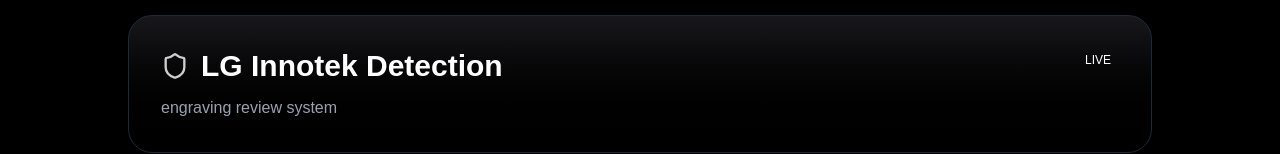
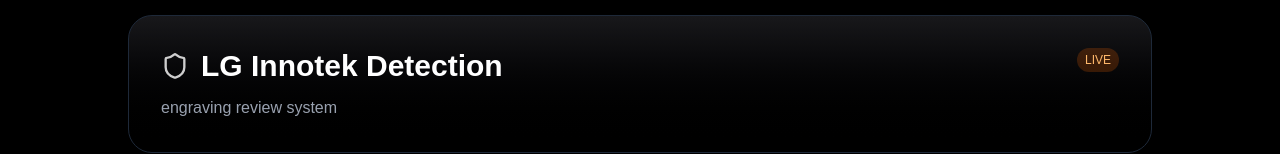
Before and after one commit to amis-zip/workspace, a Next.js app: page /faikerz in a window 1280 px wide. Shown: the part 476-630 px from the top of the page. Built offline with nearby package versions, Linux system fonts and the light colour scheme.

Commit message:
fix dynamic color typing

```diff
--- a/app/components/ToolCard.tsx
+++ b/app/components/ToolCard.tsx
@@ -10,7 +10,7 @@
   title: string;
   description: string;
   href?: string;
-  color: string;
+  color?: string;
   badge?: string;
   icon?: string;
 };
@@ -36,18 +36,24 @@
     ? icons[icon as keyof typeof icons]
     : null;
 
-  const colors = {
+  const colors: Record<string, string> = {
     pink: "hover:border-pink-500/60",
     blue: "hover:border-blue-500/60",
     green: "hover:border-green-500/60",
     yellow: "hover:border-yellow-500/60",
+    orange: "hover:border-orange-500/60",
+    purple: "hover:border-purple-500/60",
+    red: "hover:border-red-500/60",
   };
 
-  const badgeColors = {
+  const badgeColors: Record<string, string> = {
     pink: "bg-pink-500/20 text-pink-300",
     blue: "bg-blue-500/20 text-blue-300",
     green: "bg-green-500/20 text-green-300",
     yellow: "bg-yellow-500/20 text-yellow-300",
+    orange: "bg-orange-500/20 text-orange-300",
+    purple: "bg-purple-500/20 text-purple-300",
+    red: "bg-red-500/20 text-red-300",
   };
 
   const card = (
@@ -67,7 +73,7 @@
         hover:scale-[1.015]
         hover:-translate-y-1
         hover:shadow-[0_0_50px_rgba(255,255,255,0.12)]
-        ${colors[color]}
+        ${colors[color] || colors.blue}
       `}
     >
 
@@ -92,7 +98,7 @@
               px-2
               py-1
               rounded-full
-              ${badgeColors[color]}
+              ${badgeColors[color] || badgeColors.blue}
             `}
           >
             {badge}
```
